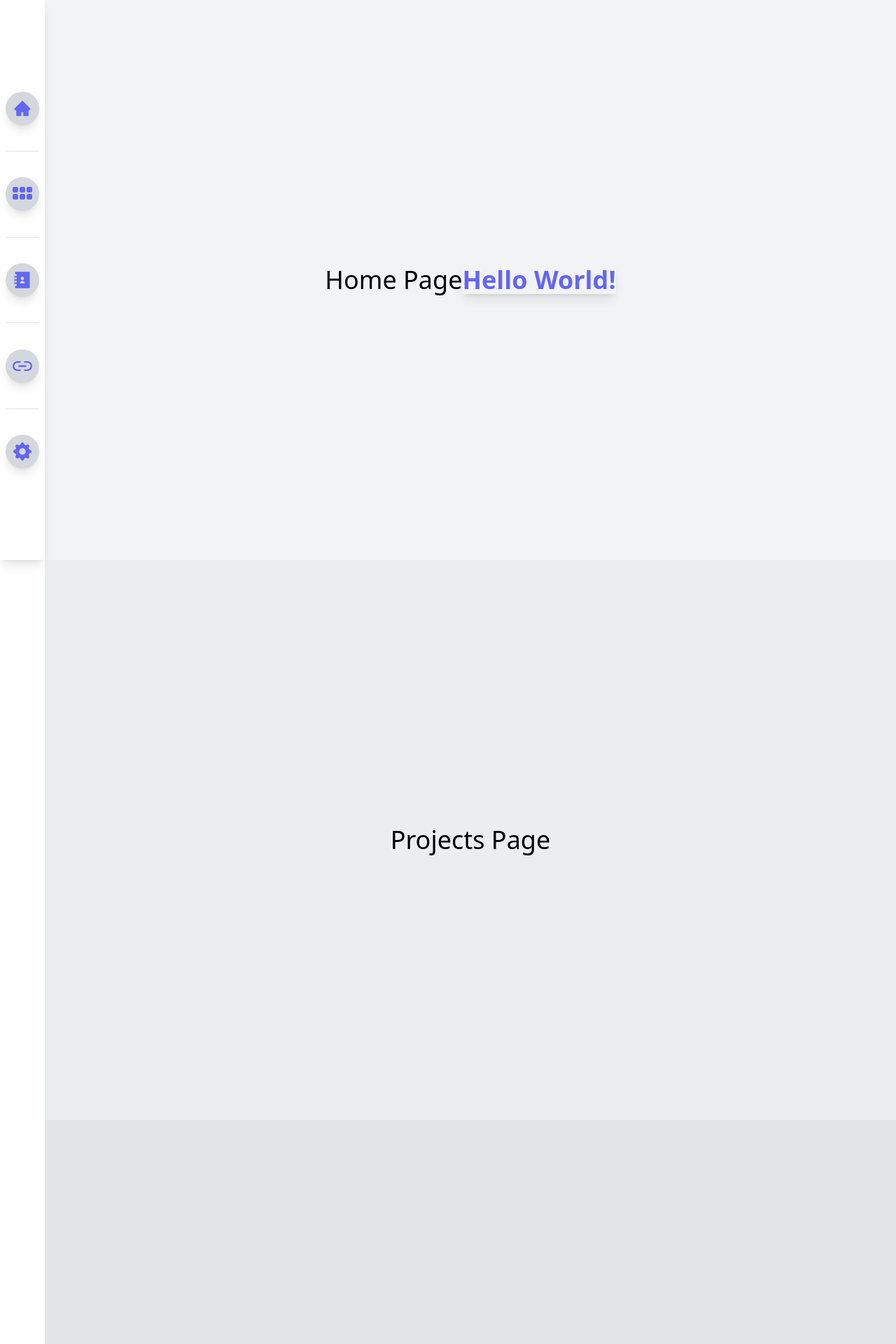
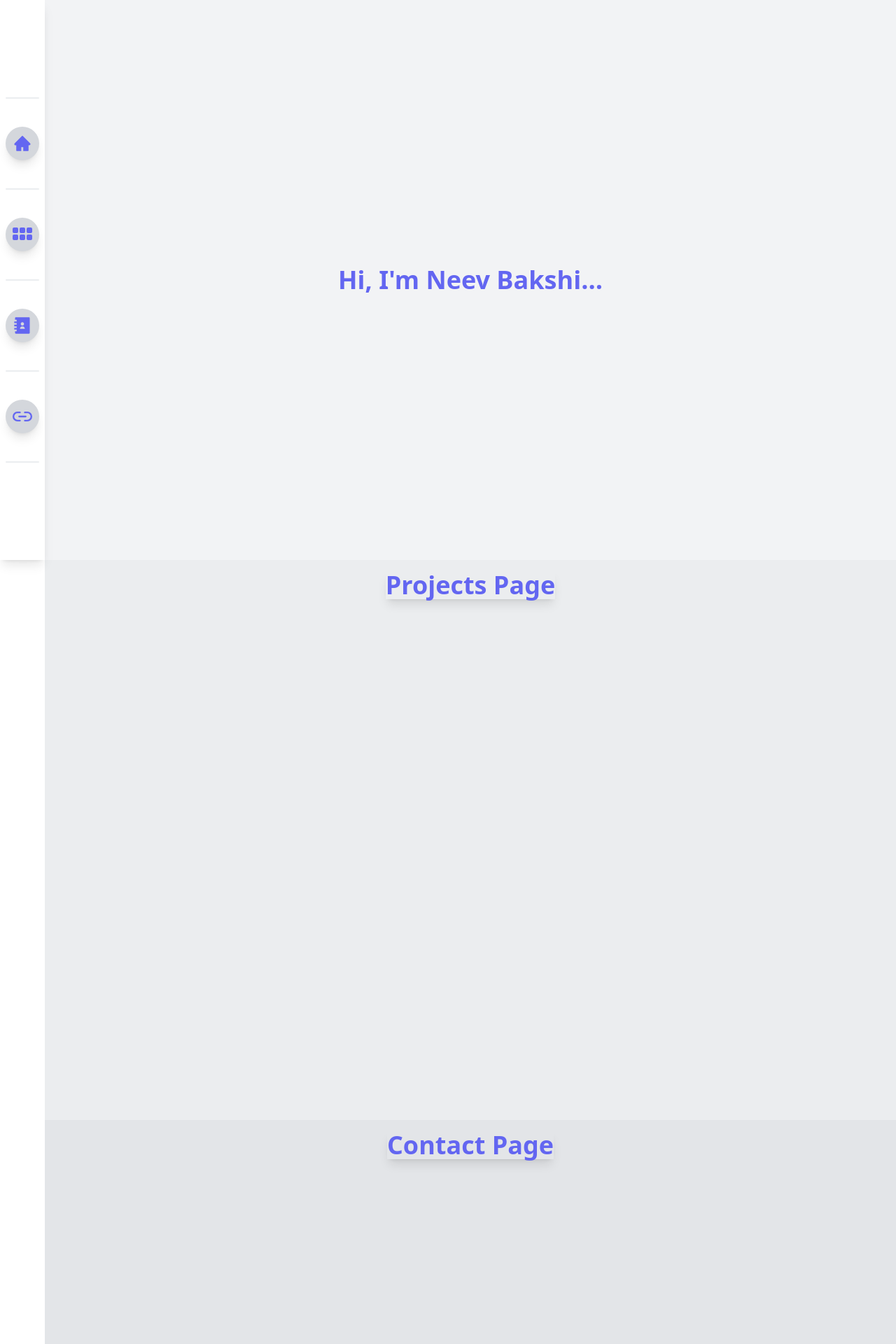
Before and after one commit to n33vb4k/PortfolioWebsite, a React (Vite) app in the folder portfoliosite/: page / in a window 1280 px wide. Shown: the top 1920 px of the page at 70% size. Built offline with nearby package versions, Linux system fonts and the light colour scheme.

Commit message:
Trying typewriter effect for home page

```diff
--- a/portfoliosite/src/App.tsx
+++ b/portfoliosite/src/App.tsx
@@ -1,4 +1,4 @@
-import React, { useRef } from "react"
+import { useRef } from "react"
 import SideBar from "./components/SideBar"
 import Home from "./pages/Home"
 import Projects from "./pages/Projects"
--- a/portfoliosite/src/components/SideBar.tsx
+++ b/portfoliosite/src/components/SideBar.tsx
@@ -1,4 +1,3 @@
-import { BsGearFill } from 'react-icons/bs';
 import { AiFillHome } from "react-icons/ai";
 import { BsFillGrid3X2GapFill } from "react-icons/bs";
 import { RiContactsBook3Fill } from "react-icons/ri";
@@ -13,6 +12,7 @@ const SideBar = ( {onSideBarClick} : SideBarProps) => {
         <div className="fixed top-0 left-0 h-screen w-16 flex flex-col
                   bg-white dark:bg-gray-900 shadow-lg justify-between">
             <div className="flex-grow-[0.2]"></div>
+            <Divider />
             <div className="cursor-pointer" onClick={() => onSideBarClick("home")}>
                 <SideBarIcon icon={<AiFillHome size="26" />} text='Home'/>
             </div>
@@ -29,7 +29,6 @@ const SideBar = ( {onSideBarClick} : SideBarProps) => {
                 <SideBarIcon icon={<FiLink2 size="28" />} text='Links' />
             </div>
             <Divider />
-            <SideBarIcon icon={<BsGearFill size="26" />} />
             <div className="flex-grow-[0.2]"></div>
         </div>
     );
--- a/portfoliosite/src/pages/Contact.tsx
+++ b/portfoliosite/src/pages/Contact.tsx
@@ -1,9 +1,9 @@
-import React from 'react';
-
 const Contact = () => {
     return (
-        <div className="min-h-screen flex justify-center items-center bg-gray-300">
-            <h1 className="text-4xl">Contact Page</h1>
+        <div className="min-h-screen flex flex-col items-center bg-gray-300 pt-4">
+            <h1 className="text-center text-4xl text-indigo-500 font-bold shadow-lg">
+            Contact Page
+            </h1>
         </div>
     );
 };
--- a/portfoliosite/src/pages/Home.tsx
+++ b/portfoliosite/src/pages/Home.tsx
@@ -1,15 +1,38 @@
-import React from "react";
+// src/pages/Home.tsx
+import React, { useState, useEffect } from 'react';
 
 const Home = () => {
-    return (
-        <div className="min-h-screen flex justify-center items-center bg-gray-100">
-            <h1 className="text-4xl">Home Page</h1>
-            <p className="text-center text-4xl text- text-indigo-500 font-bold shadow-lg">
-            Hello World!
-            </p>
-        </div>
+  // The full text you want to display
+  const fullText =
+    `
+    Hi, I'm Neev Bakshi...
 
-    );
+    `;
+  // State to hold the currently displayed text
+  const [displayedText, setDisplayedText] = useState('');
+
+  useEffect(() => {
+    let index = 0;
+    // Create an interval that adds one letter at a time
+    const interval = setInterval(() => {
+      setDisplayedText((prev) => prev + fullText[index]);
+      index++;
+      if (index === fullText.length-1) {
+        clearInterval(interval);
+      }
+    }, 50); // Adjust speed (in ms) as needed
+
+    // Clear the interval on component unmount
+    return () => clearInterval(interval);
+  }, [fullText]);
+
+  return (
+    <div className="min-h-screen flex flex-col items-center justify-center bg-gray-100">
+      <h1 className="text-4xl text-indigo-500 font-bold text-centre whitespace-pre-line">
+        {displayedText}
+      </h1>
+    </div>
+  );
 };
 
 export default Home;
--- a/portfoliosite/src/pages/Links.tsx
+++ b/portfoliosite/src/pages/Links.tsx
@@ -1,9 +1,7 @@
-import React from 'react';
-
 const Links = () => {
     return (
-        <div className="min-h-screen flex justify-center items-center bg-gray-400">
-            <h1 className="text-4xl">Links Page</h1>
+        <div className="min-h-screen flex flex-col items-center bg-gray-400 pt-4">
+            <h1 className="text-center text-4xl text-indigo-500 font-bold shadow-lg">Links Page</h1>
         </div>
     );
 }
--- a/portfoliosite/src/pages/Projects.tsx
+++ b/portfoliosite/src/pages/Projects.tsx
@@ -1,10 +1,10 @@
-import React from 'react';
-
 const Projects = () => {
     return (
-        <div className="min-h-screen flex justify-center items-center bg-gray-200">
-            <h1 className="text-4xl">Projects Page</h1>
-        </div>
+        <div className="min-h-screen flex flex-col items-center bg-gray-200 pt-4">
+        <h1 className="text-center text-4xl text-indigo-500 font-bold shadow-lg">
+        Projects Page
+        </h1>
+    </div>
     );
 }
 
```
